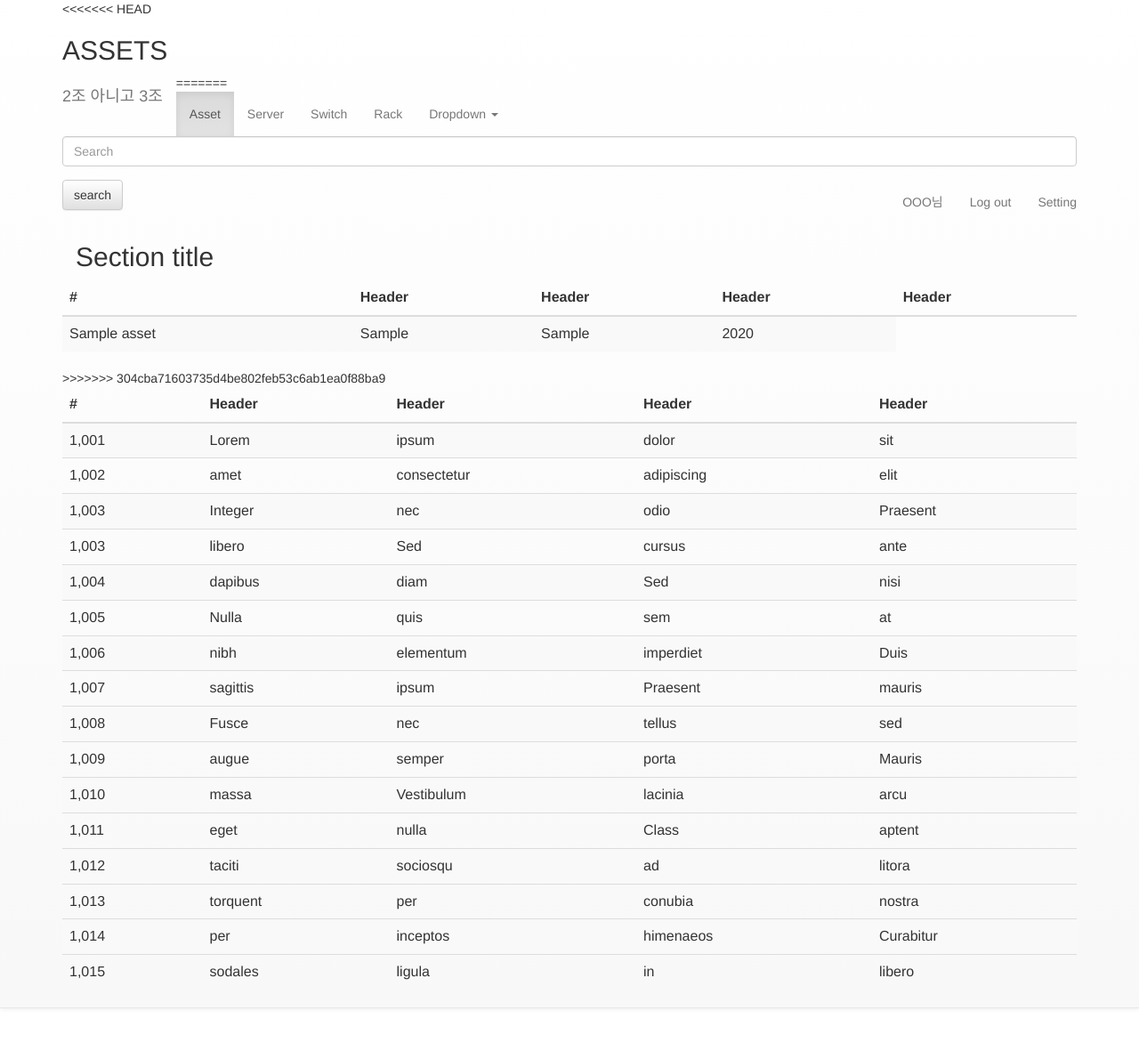
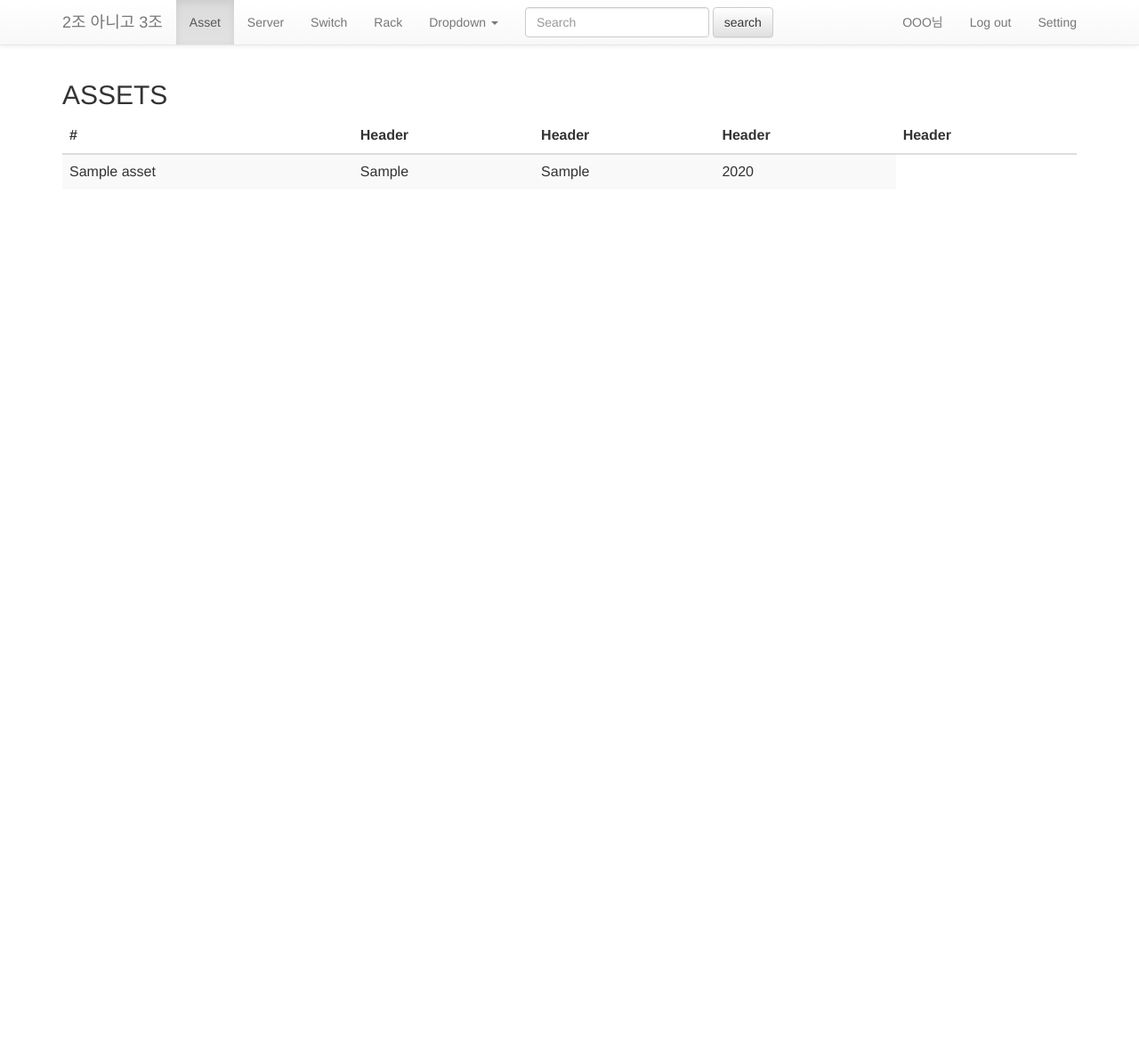
Before and after one commit to dpfla0376/2017_DB_1, a Django app: page /dbApp/ in a window 1280 px wide. Shown: the top 1172 px of the page at 89% size. Run offline with Django 3.2, Linux system fonts and the light colour scheme; tables that the repository leaves empty hold one stand-in row (values such as "Sample post"); some libraries are stand-ins or nearby versions.

Commit message:
collision resolved

```diff
--- a/dbApp/templates/dbApp/asset_total.html
+++ b/dbApp/templates/dbApp/asset_total.html
@@ -13,33 +13,6 @@
 <body>
     <nav class="navbar navbar-default navbar-fixed-top">
         <div class="container">
-<<<<<<< HEAD
-
-          <h2 class="sub-header">ASSETS</h2>
-          <div class="table-responsive">
-            <table class="table table-striped">
-              <thead>
-                <tr>
-                  <th>#</th>
-                  <th>Header</th>
-                  <th>Header</th>
-                  <th>Header</th>
-                  <th>Header</th>
-                </tr>
-              </thead>
-              <tbody>
-                  {% if asset_total_list %}
-                    {% for asset in asset_total_list %}
-                      <tr>
-                          <td>{{ asset.assetName }}</td>
-                          <td>{{ asset.assetNum }}</td>
-                          <td>{{ asset.standard }}</td>
-                          <td>{{ asset.maintenanceYear }}</td>
-                      </tr>
-                    {% endfor %}
-                  {% endif %}
-              </tbody>
-=======
             <div class="navbar-header">
                 <button type="button" class="navbar-toggle collapsed" data-toggle="collapse" data-target="#navbar" aria-expanded="false" aria-controls="navbar">
             <span class="sr-only">Toggle navigation</span>
@@ -84,8 +57,7 @@
         </div>
     </nav>
     <div class="container">
-
-        <h2 class="sub-header">Section title</h2>
+          <h2 class="sub-header">ASSETS</h2>
           <div class="table-responsive">
             <table class="table table-striped">
               <thead>
@@ -98,120 +70,17 @@
                 </tr>
               </thead>
               <tbody>
+                  {% if asset_total_list %}
+                    {% for asset in asset_total_list %}
                       <tr>
-                        <td>1,001</td>
-                        <td>Lorem</td>
-                        <td>ipsum</td>
-                        <td>dolor</td>
-                        <td>sit</td>
+                          <td>{{ asset.assetName }}</td>
+                          <td>{{ asset.assetNum }}</td>
+                          <td>{{ asset.standard }}</td>
+                          <td>{{ asset.maintenanceYear }}</td>
                       </tr>
-                    <tr>
-                        <td>1,002</td>
-                        <td>amet</td>
-                        <td>consectetur</td>
-                        <td>adipiscing</td>
-                        <td>elit</td>
-                    </tr>
-                    <tr>
-                        <td>1,003</td>
-                        <td>Integer</td>
-                        <td>nec</td>
-                        <td>odio</td>
-                        <td>Praesent</td>
-                    </tr>
-                    <tr>
-                        <td>1,003</td>
-                        <td>libero</td>
-                        <td>Sed</td>
-                        <td>cursus</td>
-                        <td>ante</td>
-                    </tr>
-                    <tr>
-                        <td>1,004</td>
-                        <td>dapibus</td>
-                        <td>diam</td>
-                        <td>Sed</td>
-                        <td>nisi</td>
-                    </tr>
-                    <tr>
-                        <td>1,005</td>
-                        <td>Nulla</td>
-                        <td>quis</td>
-                        <td>sem</td>
-                        <td>at</td>
-                    </tr>
-                    <tr>
-                        <td>1,006</td>
-                        <td>nibh</td>
-                        <td>elementum</td>
-                        <td>imperdiet</td>
-                        <td>Duis</td>
-                    </tr>
-                    <tr>
-                        <td>1,007</td>
-                        <td>sagittis</td>
-                        <td>ipsum</td>
-                        <td>Praesent</td>
-                        <td>mauris</td>
-                    </tr>
-                    <tr>
-                        <td>1,008</td>
-                        <td>Fusce</td>
-                        <td>nec</td>
-                        <td>tellus</td>
-                        <td>sed</td>
-                    </tr>
-                    <tr>
-                        <td>1,009</td>
-                        <td>augue</td>
-                        <td>semper</td>
-                        <td>porta</td>
-                        <td>Mauris</td>
-                    </tr>
-                    <tr>
-                        <td>1,010</td>
-                        <td>massa</td>
-                        <td>Vestibulum</td>
-                        <td>lacinia</td>
-                        <td>arcu</td>
-                    </tr>
-                    <tr>
-                        <td>1,011</td>
-                        <td>eget</td>
-                        <td>nulla</td>
-                        <td>Class</td>
-                        <td>aptent</td>
-                    </tr>
-                    <tr>
-                        <td>1,012</td>
-                        <td>taciti</td>
-                        <td>sociosqu</td>
-                        <td>ad</td>
-                        <td>litora</td>
-                    </tr>
-                    <tr>
-                        <td>1,013</td>
-                        <td>torquent</td>
-                        <td>per</td>
-                        <td>conubia</td>
-                        <td>nostra</td>
-                    </tr>
-                    <tr>
-                        <td>1,014</td>
-                        <td>per</td>
-                        <td>inceptos</td>
-                        <td>himenaeos</td>
-                        <td>Curabitur</td>
-                    </tr>
-                    <tr>
-                        <td>1,015</td>
-                        <td>sodales</td>
-                        <td>ligula</td>
-                        <td>in</td>
-                        <td>libero</td>
-                    </tr>
+                    {% endfor %}
+                  {% endif %}
               </tbody>
->>>>>>> 304cba71603735d4be802feb53c6ab1ea0f88ba9
             </table>
         </div>
     </div>
```
Lines whose indentation alone changed are shown as unchanged.
